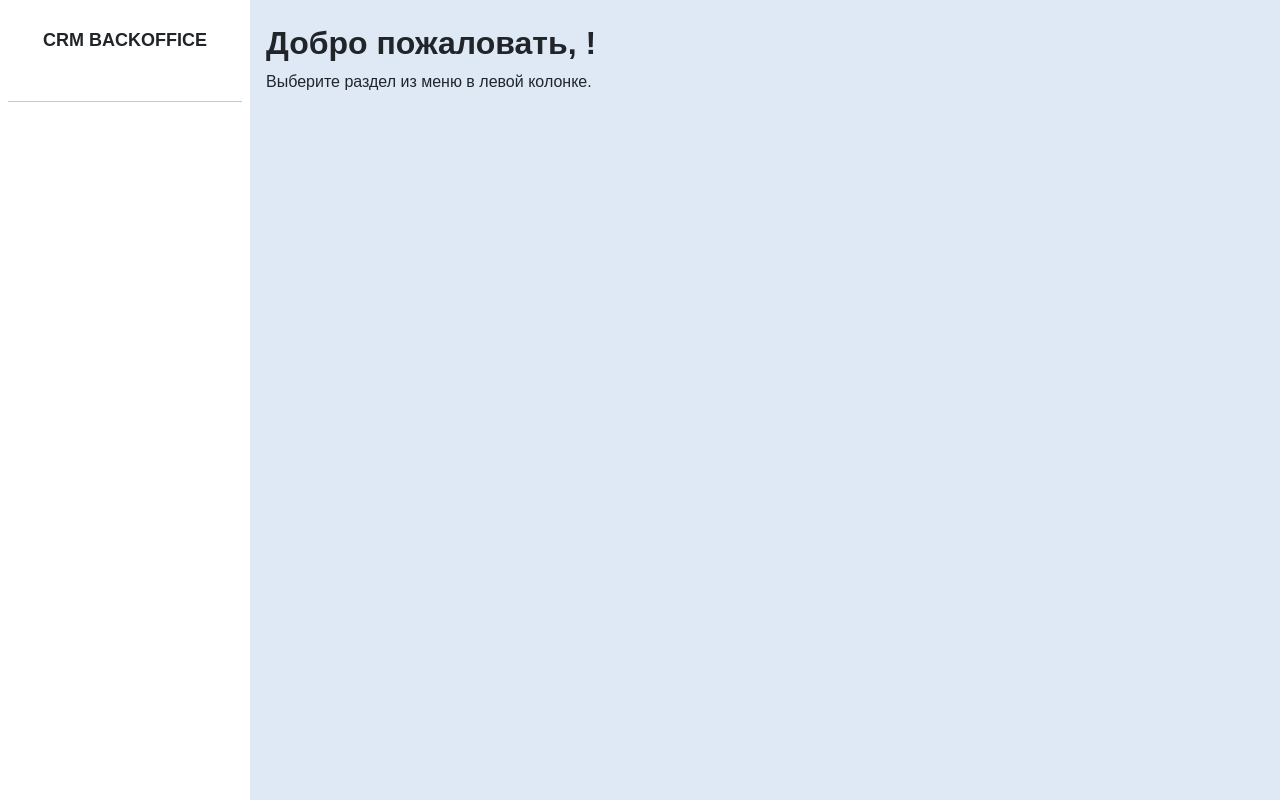
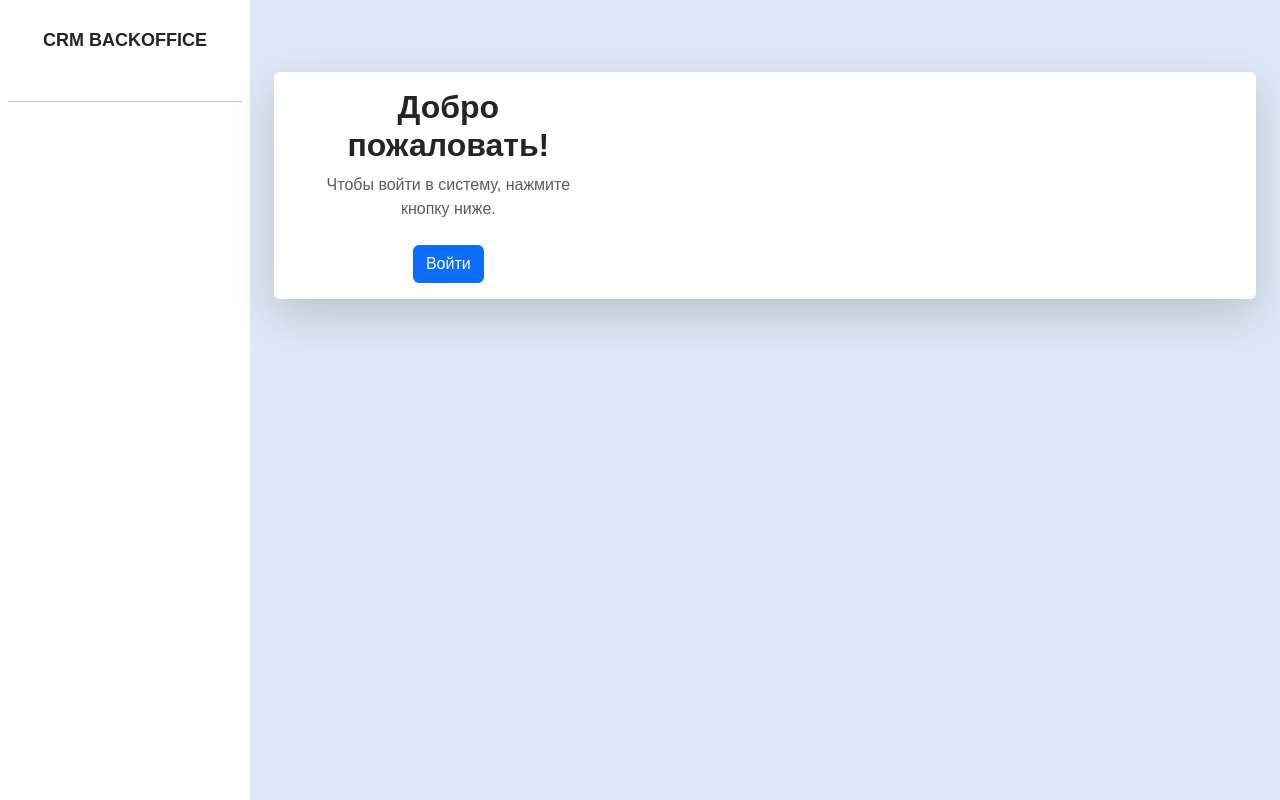
Before and after one commit to VladimirChukavin/skillbox_crm_system, a Django app: page / in a window 1280 px wide. Run offline with Django 5.2, Linux system fonts and the light colour scheme.

Commit message:
Добавил кнопку входа для неавторизованных пользователей.

```diff
--- a/crm_system/templates/users/index.html
+++ b/crm_system/templates/users/index.html
@@ -3,6 +3,16 @@
 {% block title %}Главная - CRM{% endblock %}
 
 {% block content %}
-<h2 class="fw-bold">Добро пожаловать, {{ user.username }}!</h2>
-<p>Выберите раздел из меню в левой колонке.</p>
+<div class="row bg-white px-3 py-3 mx-2 my-5 rounded shadow-lg">
+    {% if user.is_authenticated %}
+    <h2 class="fw-bold">Добро пожаловать, {{ user.username }}!</h2>
+    <p>Выберите раздел из меню в левой колонке.</p>
+    {% else %}
+    <div class="col-md-4 text-center">
+        <h2 class="fw-bold">Добро пожаловать!</h2>
+        <p class="text-muted mb-4">Чтобы войти в систему, нажмите кнопку ниже.</p>
+        <a href="/login/" class="btn btn-primary mx-auto">Войти</a>
+    </div>
+    {% endif %}
+</div>
 {% endblock %}
```
